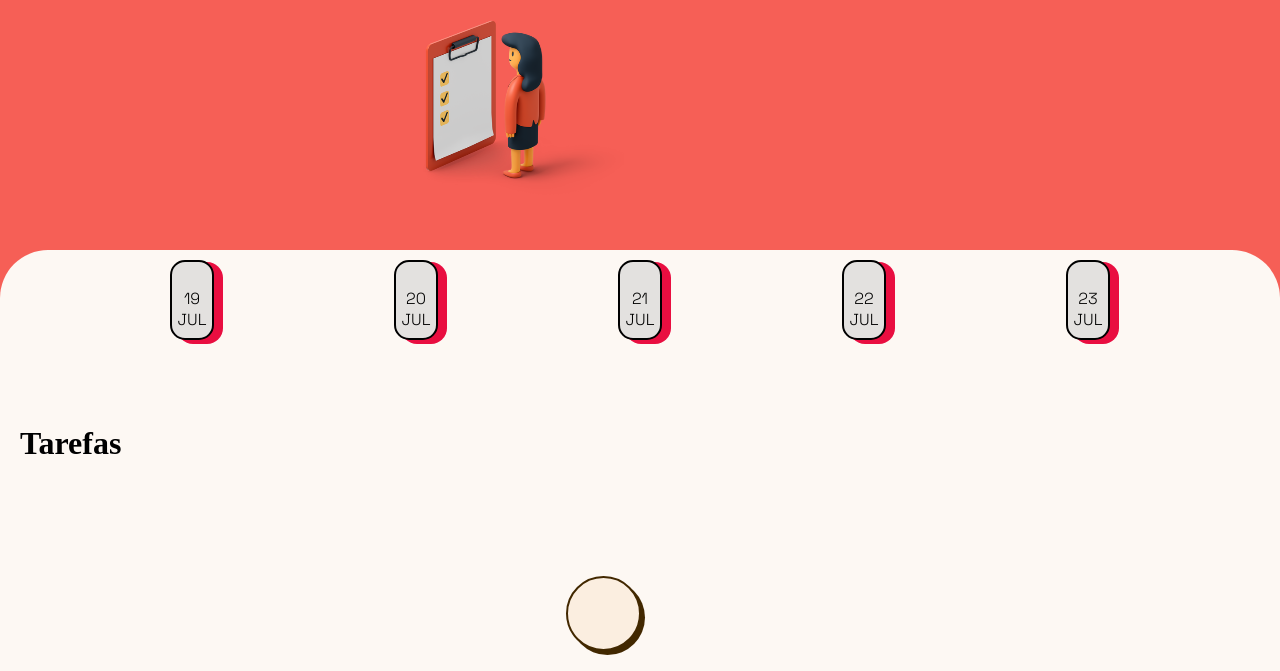
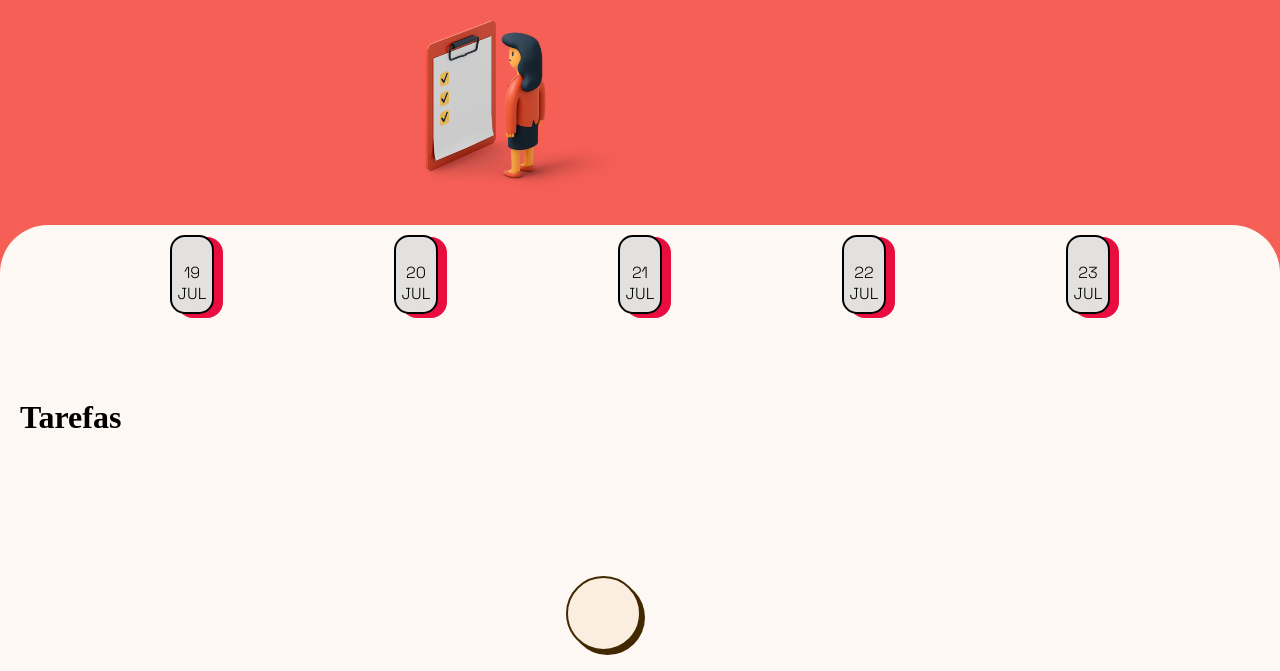
Before and after one commit to CarolineIngrid/todo_list, a Django app: page /lista/ in a window 1280 px wide. Shown: the part 129-800 px from the top of the page. Run offline with Django 4.2, Linux system fonts and the light colour scheme; data that the repository does not hold is empty.

Commit message:
estilo ok, mudei margin

```diff
--- a/lista/static/lista/css/style.css
+++ b/lista/static/lista/css/style.css
@@ -47,7 +47,7 @@ body {
 .calendario{
     font-family: 'Space Grotesk', sans-serif;
     display: flex;
-    margin-top: 4%;
+    margin-top: 2%;
     border-radius: 48px 48px 0px 0px;
     background-color: #fdf8f3;
     width: 100%;
```
